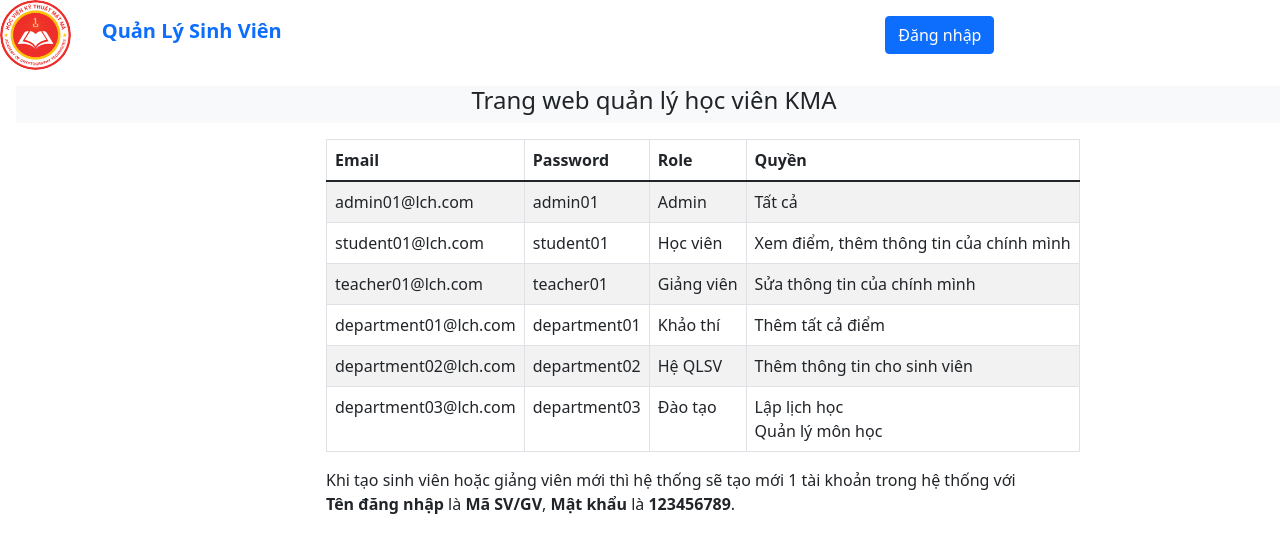
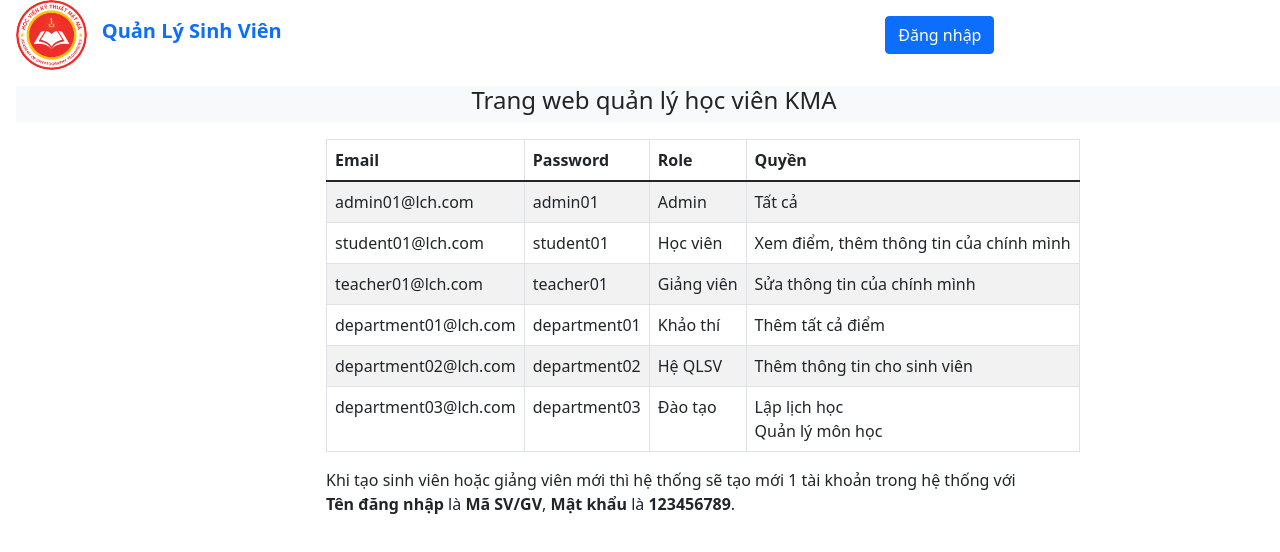
Before and after one commit to BacteriaQH/actvn-fe, a React (Create React App) app: page / in a window 1280 px wide. Shown: the top 552 px of the page. Built offline with nearby package versions, Linux system fonts and the light colour scheme.

Commit message:
fix layout

```diff
--- a/src/components/Header/index.js
+++ b/src/components/Header/index.js
@@ -41,7 +41,7 @@ function Header() {
                 <Col lg={3}>
                     <Row>
                         <Col lg={3}>
-                            <Link to={'/home'}>
+                            <Link to={'/home'} className="mx-3">
                                 <Image isLogo alt={'logo'} />
                             </Link>
                         </Col>
--- a/src/components/Role/index.js
+++ b/src/components/Role/index.js
@@ -28,7 +28,11 @@ const Dropdown = () => {
 };
 
 const Icon = forwardRef((props, ref) => {
-    return <FontAwesomeIcon ref={ref} icon={faCircleChevronDown} />;
+    return (
+        <BootstrapButton variant="#fff" boder="none">
+            <FontAwesomeIcon ref={ref} icon={faCircleChevronDown} />
+        </BootstrapButton>
+    );
 });
 
 const Role = ({ showDropdown, name, role }) => {
@@ -49,6 +53,7 @@ const Role = ({ showDropdown, name, role }) => {
                                 <Tippy
                                     placement="bottom"
                                     interactive
+                                    trigger="click"
                                     delay="300"
                                     render={(attrs) => <Dropdown tabIndex="-1" {...attrs} />}
                                 >
--- a/src/pages/Description/index.js
+++ b/src/pages/Description/index.js
@@ -10,7 +10,7 @@ function Description() {
                 <Col lg={3}>
                     <Row>
                         <Col lg={3}>
-                            <Link to={'/'}>
+                            <Link to={'/'} className="m-3">
                                 <Image isLogo alt={'logo'} />
                             </Link>
                         </Col>
```
